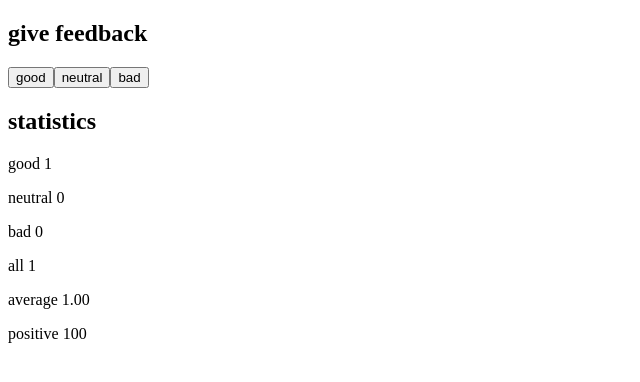
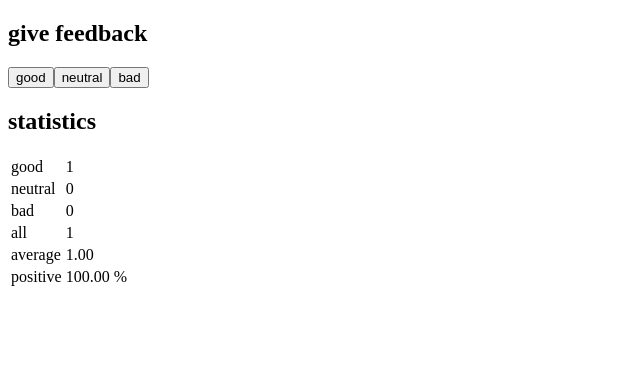
Before and after one commit to YifanYes/full-stack-open, a React (Vite) app in the folder part1/unicafe/: page / in a window 1280 px wide. Both pictures are taken after a click on the button "good". Shown: the top 382 px of the page, without its empty margins (0-640 px from the left). Built offline with nearby package versions, Linux system fonts and the light colour scheme.

Commit message:
add part1 1.11

```diff
--- a/part1/unicafe/src/App.jsx
+++ b/part1/unicafe/src/App.jsx
@@ -3,26 +3,30 @@ import { useState } from 'react'
 const Button = ({ handleClick, text }) => <button onClick={handleClick}>{text}</button>
 
 const StatisticLine = ({ text, value }) => (
-  <p>
-    {text} {value}
-  </p>
+  <tr>
+    <td>{text}</td>
+    <td>{value}</td>
+  </tr>
 )
 
 const Statistics = ({ good, neutral, bad }) => {
-  const isGreaterThanZero = good + neutral + bad
+  const total = good + neutral + bad
+  const isGreaterThanZero = total > 0
 
   return (
     <>
+      <h2>statistics</h2>
       {isGreaterThanZero ? (
-        <>
-          <h2>statistics</h2>
-          <StatisticLine text="good" value={good} />
-          <StatisticLine text="neutral" value={neutral} />
-          <StatisticLine text="bad" value={bad} />
-          <StatisticLine text="all" value={good + neutral + bad} />
-          <StatisticLine text="average" value={((good - bad) / (good + neutral + bad)).toFixed(2)} />
-          <StatisticLine text="positive" value={Math.round((good / (good + neutral + bad)) * 100, 2)} />
-        </>
+        <table>
+          <tbody>
+            <StatisticLine text="good" value={good} />
+            <StatisticLine text="neutral" value={neutral} />
+            <StatisticLine text="bad" value={bad} />
+            <StatisticLine text="all" value={total} />
+            <StatisticLine text="average" value={((good - bad) / total).toFixed(2)} />
+            <StatisticLine text="positive" value={((good / total) * 100).toFixed(2) + ' %'} />
+          </tbody>
+        </table>
       ) : (
         <p>No feedback given</p>
       )}
```
